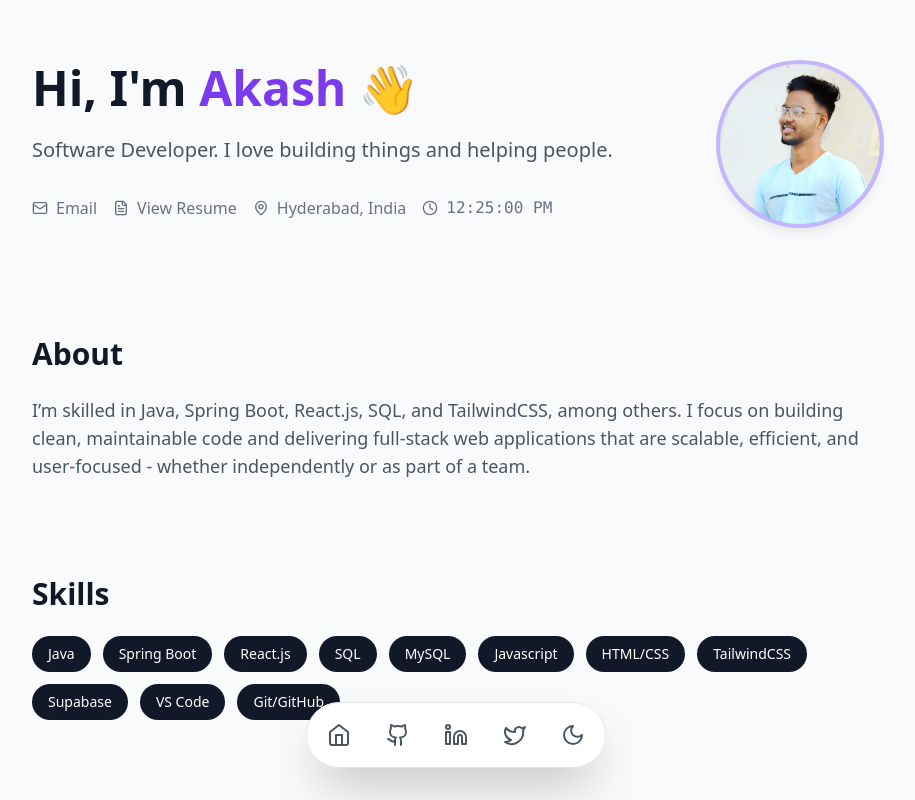
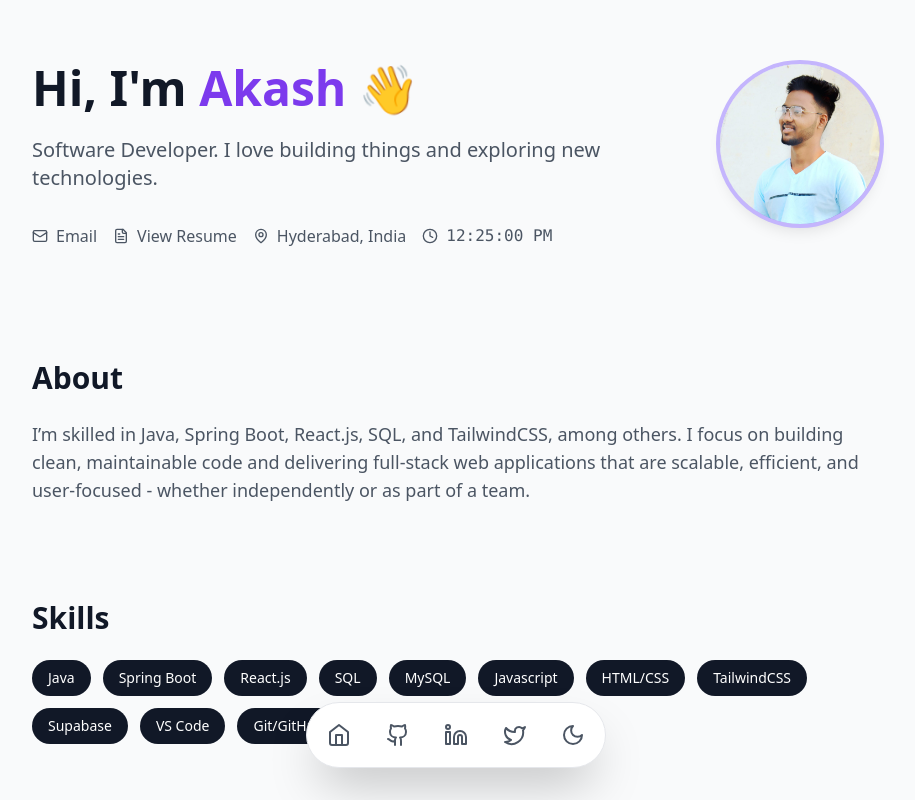
Before and after one commit to Kallem-Akash/Portfolio, a React (Vite) app: page / in a window 1280 px wide. Shown: the top 800 px of the page, without its empty margins (184-1099 px from the left). Built offline with nearby package versions, Linux system fonts and the light colour scheme.

Commit message:
Updated hero section

```diff
--- a/src/components/Hero.jsx
+++ b/src/components/Hero.jsx
@@ -32,21 +32,21 @@ const Hero = () => {
             <span className="inline-block animate-wave">👋</span>
           </h1>
           <p className="text-base sm:text-xl text-gray-600 dark:text-gray-400 mb-6 sm:mb-8">
-            Software Developer. I love building things and helping people.
+          Software Developer. I love building things and exploring new technologies.
           </p>
-          <div className="flex flex-col sm:flex-row items-center lg:items-start w-full gap-2 sm:gap-4 text-gray-500 dark:text-gray-500">
+          <div className="flex flex-col sm:flex-row items-center lg:items-start w-full gap-2 sm:gap-4">
             <div className="flex flex-row items-center gap-4 flex-1 justify-center sm:justify-start flex-wrap sm:flex-nowrap">
               <a
                 href="mailto:akashgoud018@gmail.com"
-                className="flex items-center gap-1.5 sm:gap-2 hover:text-violet-600 dark:hover:text-violet-400 transition-colors duration-200"
+                className="flex items-center gap-1.5 sm:gap-2 hover:text-violet-600 dark:hover:text-violet-400 transition-colors duration-200 text-gray-600 dark:text-gray-400"
                 aria-label="Send mail"
               >
                 <Mail size={16} />
                 <span className="inline">Email</span>
               </a>
               <a
-                href="https://drive.google.com/file/d/1qrkbRRIKmReabPft9jnQGHdOcg0F7uTv/view?usp=drive_link"
-                className="flex items-center gap-1.5 sm:gap-2 hover:text-violet-600 dark:hover:text-violet-400 transition-colors duration-200"
+                href="/resume.pdf"
+                className="flex items-center gap-1.5 sm:gap-2 hover:text-violet-600 dark:hover:text-violet-400 transition-colors duration-200 text-gray-600 dark:text-gray-400"
                 aria-label="View Resume"
                 target="_blank"
                 rel="noopener noreferrer"
@@ -54,11 +54,11 @@ const Hero = () => {
                 <FileText size={16} />
                 <span className="inline">View Resume</span>
               </a>
-              <div className="flex items-center gap-1.5 sm:gap-2 hover:text-violet-600 dark:hover:text-violet-400 transition-colors duration-200">
+              <div className="flex items-center gap-1.5 sm:gap-2 hover:text-violet-600 dark:hover:text-violet-400 transition-colors duration-200 text-gray-600 dark:text-gray-400">
                 <MapPin size={16} />
                 <span>Hyderabad, India</span>
               </div>
-              <div className="flex items-center gap-1.5 sm:gap-2 hover:text-violet-600 dark:hover:text-violet-400 transition-colors duration-200">
+              <div className="flex items-center gap-1.5 sm:gap-2 hover:text-violet-600 dark:hover:text-violet-400 transition-colors duration-200 text-gray-600 dark:text-gray-400">
                 <Clock size={16} />
                 <span className="font-mono">{currentTime}</span>
               </div>
```
